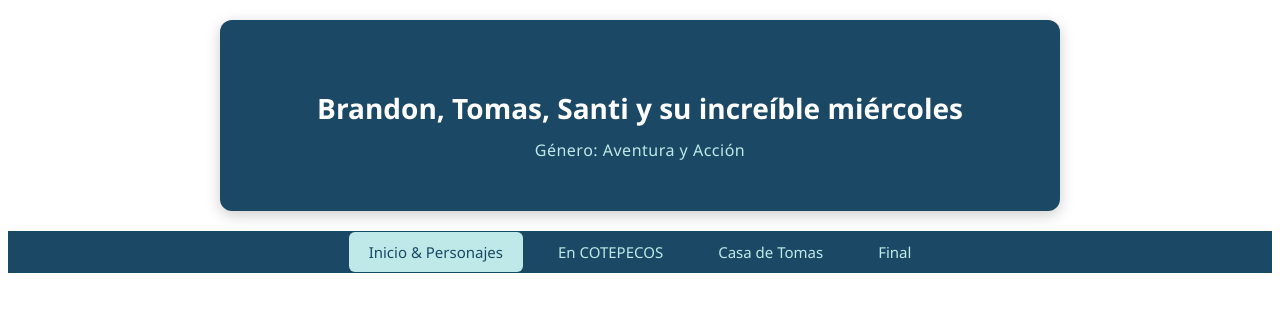
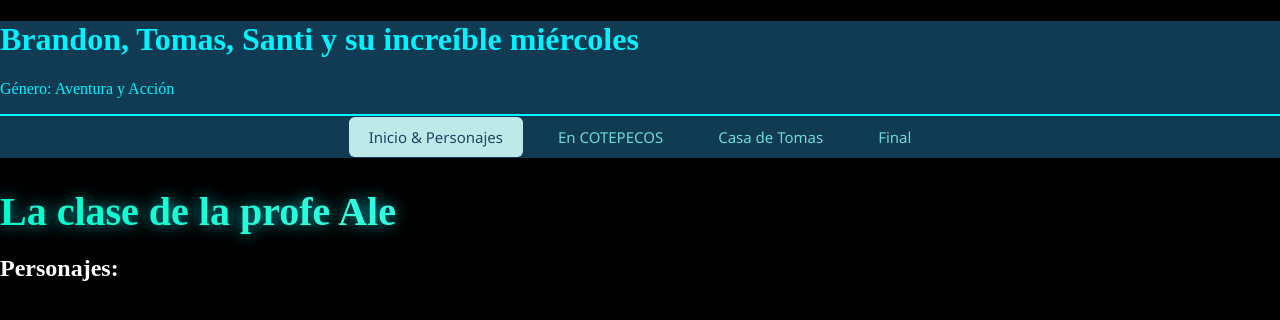
Before and after one commit to ux-brandon/Proyecto-dise-o, a plain HTML site: page index.html in a window 1280 px wide. Drawn offline with Linux system fonts and the light colour scheme.

Commit message:
cambio de estilo en la interfaz

```diff
--- a/css/style.css
+++ b/css/style.css
@@ -1,31 +1,6 @@
 
-
-.seccion-azul {
-    background-color: #1b4965;
-    padding: 50px 20px;
-    text-align: center;
-    font-family: 'Segoe UI', Tahoma, Geneva, Verdana, sans-serif;
-    border-radius: 12px;
-    box-shadow: 0 4px 15px rgba(0, 0, 0, 0.2);
-    max-width: 800px;
-    margin: 20px auto;
-}
-
-.seccion-azul h1 {
-    color: #ffffff;
-    font-size: 28px;
-    margin-bottom: 12px;
-    font-weight: 600;
-}
-
-.seccion-azul p {
-    color: #bee9e8;
-    font-size: 16px;
-    margin: 0;
-    letter-spacing: 0.5px;
-}
 .barra-navegacion {
-    background-color: #1b4965;
+    background-color: #113a53;
     padding: 10px 20px;
     font-family: 'Segoe UI', Tahoma, Geneva, Verdana, sans-serif;
 }
@@ -41,7 +16,7 @@
 }
 
 .barra-navegacion li a {
-    color: #bee9e8;
+    color: #6ddad8;
     text-decoration: none;
     padding: 10px 20px;
     border-radius: 6px;
@@ -58,3 +33,47 @@
     background-color: #bee9e8;
     color: #1b4965;
 }
+
+#encabezado-inicio {
+
+    background: linear-gradient(90deg, #00f3ff, #00aaff, #00ffcc, #80f9ff, #00f3ff);
+    background-size: 300% auto;
+
+
+    color: transparent;
+    -webkit-background-clip: text;
+    background-clip: text;
+
+
+    filter: drop-shadow(0 0 8px rgba(0, 243, 255, 0.7));
+
+
+    text-align: left;
+    margin-top: 30px;
+    margin-bottom: 20px;
+    font-size: 2.5rem;
+    font-weight: bold;
+
+
+    animation: mover-led 4s linear infinite;
+}
+
+@keyframes mover-led {
+    0% {
+        background-position: 0% center;
+    }
+    100% {
+        background-position: -300% center;
+    }
+}
+
+body {
+    background-color: #000000;
+    color: #ffffff;
+}
+
+html, body {
+    margin: 0 !important;
+    padding: 0 !important;
+    background-color: #000000;
+}
--- a/index.html
+++ b/index.html
@@ -7,9 +7,9 @@
 <link rel="stylesheet" href="css/style.css">
 </head>
 <body>
-    <div class="seccion-azul">
-        <h1>Brandon, Tomas, Santi y su increíble miércoles</h1>
-        <p>Género: Aventura y Acción</p>
+    <div class="container-fluid px-0 py-4" style="background-color: #113a53; border-bottom: 2px solid #00f3ff;">
+        <h1 style="color: #00f3ff;">Brandon, Tomas, Santi y su increíble miércoles</h1>
+        <p style="color: #00f3ff;">Género: Aventura y Acción</p>
     </div>
 
 <nav class="barra-navegacion">
@@ -21,7 +21,9 @@
     </ul>
 </nav>
 
+<h1 id="encabezado-inicio">La clase de la profe Ale</h1>
 
+<h2 id="encabezadd-personajes">Personajes:</h2>
 
 
 
```
